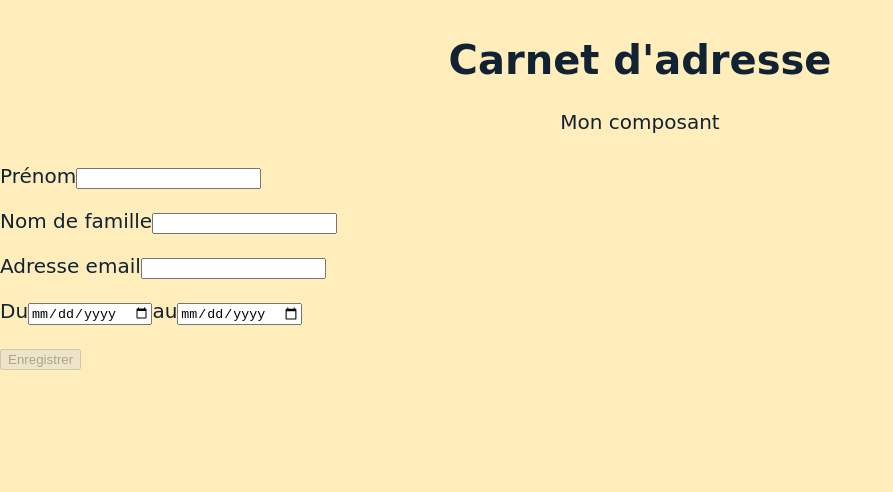
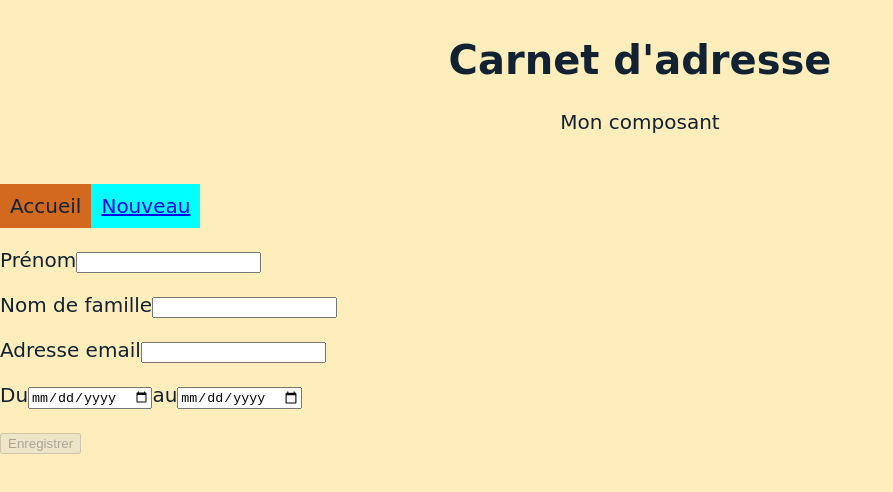
Before and after one commit to pbreteche/ng23w05, an Angular app: page /contact/nouveau in a window 1280 px wide. Shown: the top 492 px of the page, without its empty margins (0-893 px from the left). Built offline with nearby package versions, Linux system fonts and the light colour scheme.

Commit message:
ajout d'un menu de navigation

```diff
--- a/src/app/app.component.html
+++ b/src/app/app.component.html
@@ -3,6 +3,6 @@
 <p>Mon composant</p>
 </header>
 
+<app-menu></app-menu>
 <app-error-message></app-error-message>
-<app-contact-template-form></app-contact-template-form>
 <router-outlet></router-outlet>
--- a/src/app/app.module.ts
+++ b/src/app/app.module.ts
@@ -14,6 +14,7 @@ import {GlobalErrorHandlerService} from "./global-error-handler.service";
 import { ErrorMessageComponent } from './error-message/error-message.component';
 import {RouterModule} from "@angular/router";
 import {ContactResolver} from "./contact.resolver";
+import { MenuComponent } from './menu/menu.component';
 
 @NgModule({
   declarations: [
@@ -25,6 +26,7 @@ import {ContactResolver} from "./contact.resolver";
     PeriodDirective,
     MinDateDirective,
     ErrorMessageComponent,
+    MenuComponent,
   ],
   imports: [
     BrowserModule,
@@ -33,7 +35,8 @@ import {ContactResolver} from "./contact.resolver";
     HttpClientModule,
     RouterModule.forRoot([
       {path: '', component: ContactListComponent},
-      {path: 'contact/:index', component: ContactDetailComponent, resolve: {contact: ContactResolver}}
+      {path: 'contact/nouveau', component: ContactTemplateFormComponent},
+      {path: 'contact/:index', component: ContactDetailComponent, resolve: {contact: ContactResolver}},
     ])
   ],
   providers: [
--- /dev/null
+++ b/src/app/menu/menu.component.html
@@ -0,0 +1,30 @@
+<nav>
+  <ul>
+    <li>
+      <a (click)="toggle(0)">Accueil</a>
+      <ul [class.collapsed]="collapsed[0]">
+        <li>
+          <a routerLink="" routerLinkActive="active" [routerLinkActiveOptions]="{exact: true}">
+            Accueil
+          </a>
+        </li>
+        <li>
+          <a routerLink="" routerLinkActive="active" [routerLinkActiveOptions]="{exact: true}">
+            Accueil
+          </a>
+        </li>
+        <li>
+          <a routerLink="" routerLinkActive="active" [routerLinkActiveOptions]="{exact: true}">
+            Accueil
+          </a>
+        </li>
+        <li>
+          <a routerLink="" routerLinkActive="active" [routerLinkActiveOptions]="{exact: true}">
+            Accueil
+          </a>
+        </li>
+      </ul>
+    </li>
+    <li><a routerLink="contact/nouveau" routerLinkActive="active">Nouveau</a></li>
+  </ul>
+</nav>
--- /dev/null
+++ b/src/app/menu/menu.component.scss
@@ -0,0 +1,22 @@
+ul {
+  padding: 0;
+  display: flex;
+  list-style-type: none;
+
+  ul {
+    display: block;
+    position: absolute;
+    &.collapsed {
+      display: none;
+    }
+  }
+}
+
+a {
+  display: block;
+  padding: .5em;
+  background-color: chocolate;
+  &.active {
+    background-color: aqua;
+  }
+}
--- /dev/null
+++ b/src/app/menu/menu.component.ts
@@ -0,0 +1,15 @@
+import { Component } from '@angular/core';
+
+@Component({
+  selector: 'app-menu',
+  templateUrl: './menu.component.html',
+  styleUrls: ['./menu.component.scss']
+})
+export class MenuComponent {
+
+  collapsed = [true]
+
+  toggle(index: number) {
+    this.collapsed[index] = !this.collapsed[index];
+  }
+}
```
Also changed, not shown: 1 other file (tests, documents, lock files or other folders).
